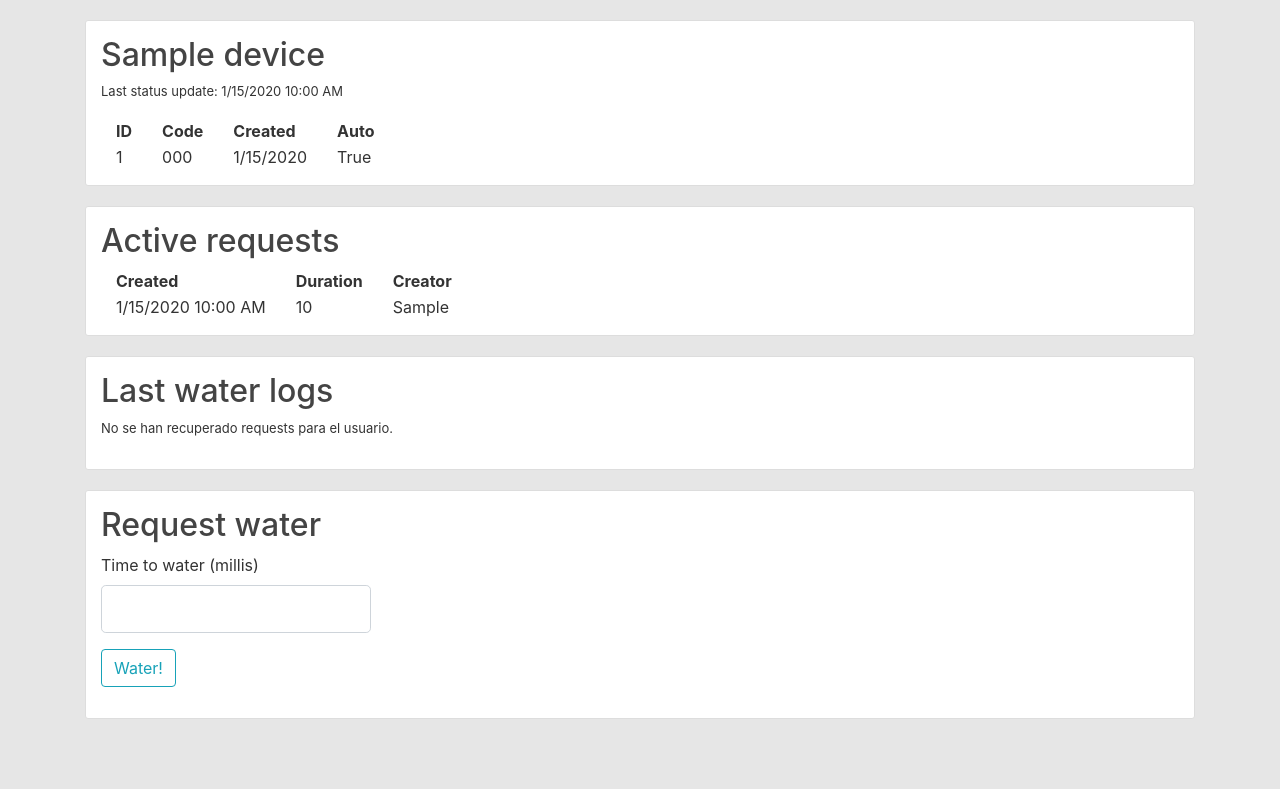
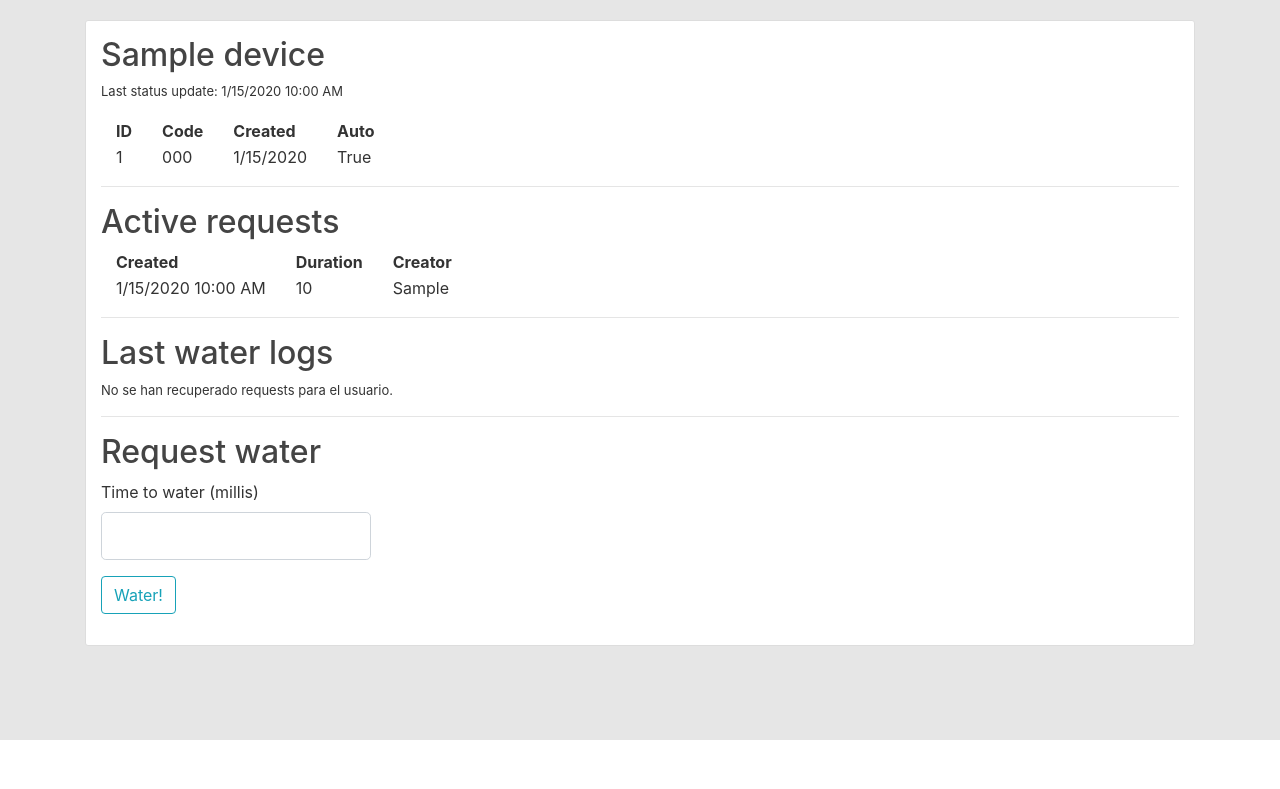
Before and after one commit to raiabril/iotgrx, a Flask app: page /000 in a window 1280 px wide. Shown: the part 60-849 px from the top of the page. After the commit the page ends 800 px from the top, so only its background shows below. Run offline with Flask 2, Linux system fonts and the light colour scheme; a user stored in the database is signed in; tables that the repository leaves empty hold one stand-in row (values such as "Sample post"); data that the repository does not hold is empty; some libraries are stand-ins or nearby versions.

Commit message:
Update device.html

```diff
--- a/app/templates/device.html
+++ b/app/templates/device.html
@@ -20,9 +20,7 @@
         <td>{{device.automatic_watering}}</td>
       </tr>
     </table>
-  </div>
-
-  <div class="content-section">
+    <hr>
     <h2>Active requests</h2>
     {% if requests.__len__() == 0%}
         <p>No se han recuperado requests para el usuario.</p>
@@ -42,9 +40,7 @@
       {% endfor %}
     </table>
     {% endif %}
-  </div>
-
-  <div class="content-section">
+    <hr>
     <h2>Last water logs</h2>
     {% if logs.__len__() == 0%}
         <p>No se han recuperado requests para el usuario.</p>
@@ -62,9 +58,7 @@
       {% endfor %}
     </table>
     {% endif %}
-  </div>
-
-  <div class="content-section">
+    <hr>
     <form method="POST" action="">
       {{form.hidden_tag()}}
       <h2>Request water</h2>
```
